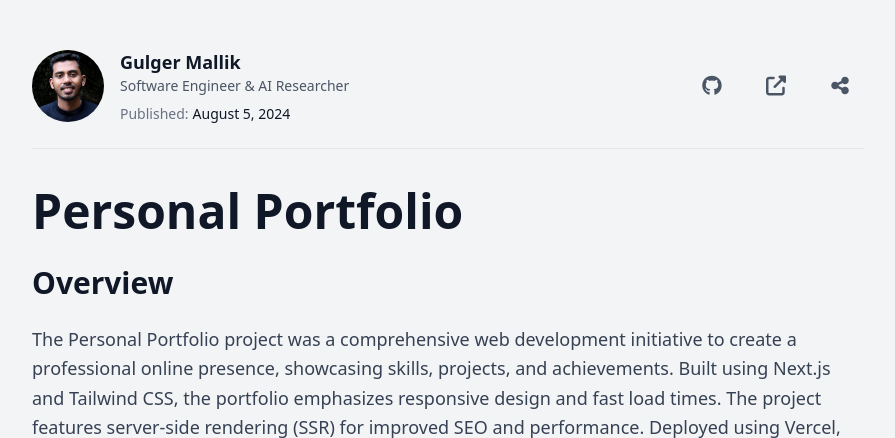
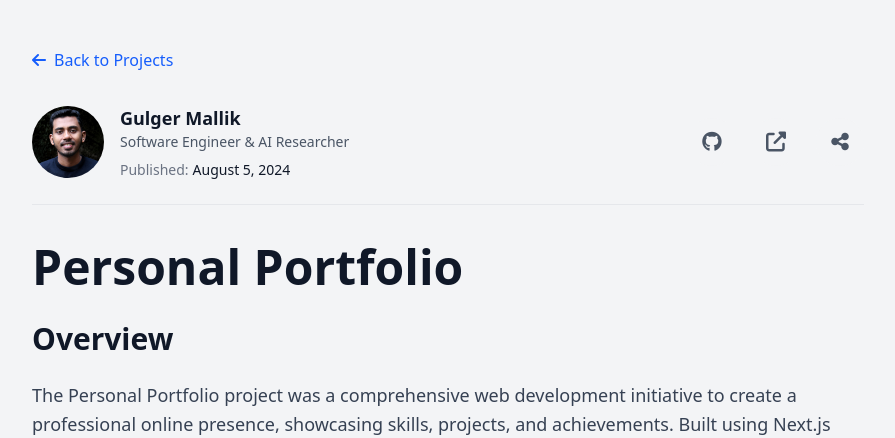
Before and after one commit to mr-mallik/mr-mallik, a PHP site: page /projects/personal-portfolio in a window 1280 px wide. Shown: the part 412-850 px from the top of the page, without its empty margins (192-1087 px from the left). Run offline with PHP 8.4, Linux system fonts and the light colour scheme; data comes from the database, SQL or seed files in the repository; style sheets or scripts are compiled from the project's sources.

Commit message:
introduced back button for easier navigation

```diff
--- a/pages/article.php
+++ b/pages/article.php
@@ -166,6 +166,14 @@ require_once __DIR__ . '/../partials/header.php'; # config file
 
     <!-- Article Content -->
     <section class="max-w-4xl mx-auto px-4 sm:px-6 lg:px-8 py-8 sm:py-12">
+        <!-- back button -->
+        <div class="mb-6 sm:mb-8">
+            <a href="<?= url($type === 'project' ? 'projects' : 'stories'); ?>"
+               class="inline-flex items-center text-sm sm:text-base text-blue-600 dark:text-blue-400 hover:underline">
+                <i class="fas fa-arrow-left mr-2"></i>
+                Back to <?= $type === 'project' ? 'Projects' : 'Stories'; ?>
+            </a>
+        </div>
         <!-- Article Meta -->
         <div class="flex flex-col sm:flex-row items-start sm:items-center justify-between mb-6 sm:mb-8 pb-6 border-b border-gray-200 dark:border-gray-700 gap-4">
             <div class="flex items-center space-x-4">
```
